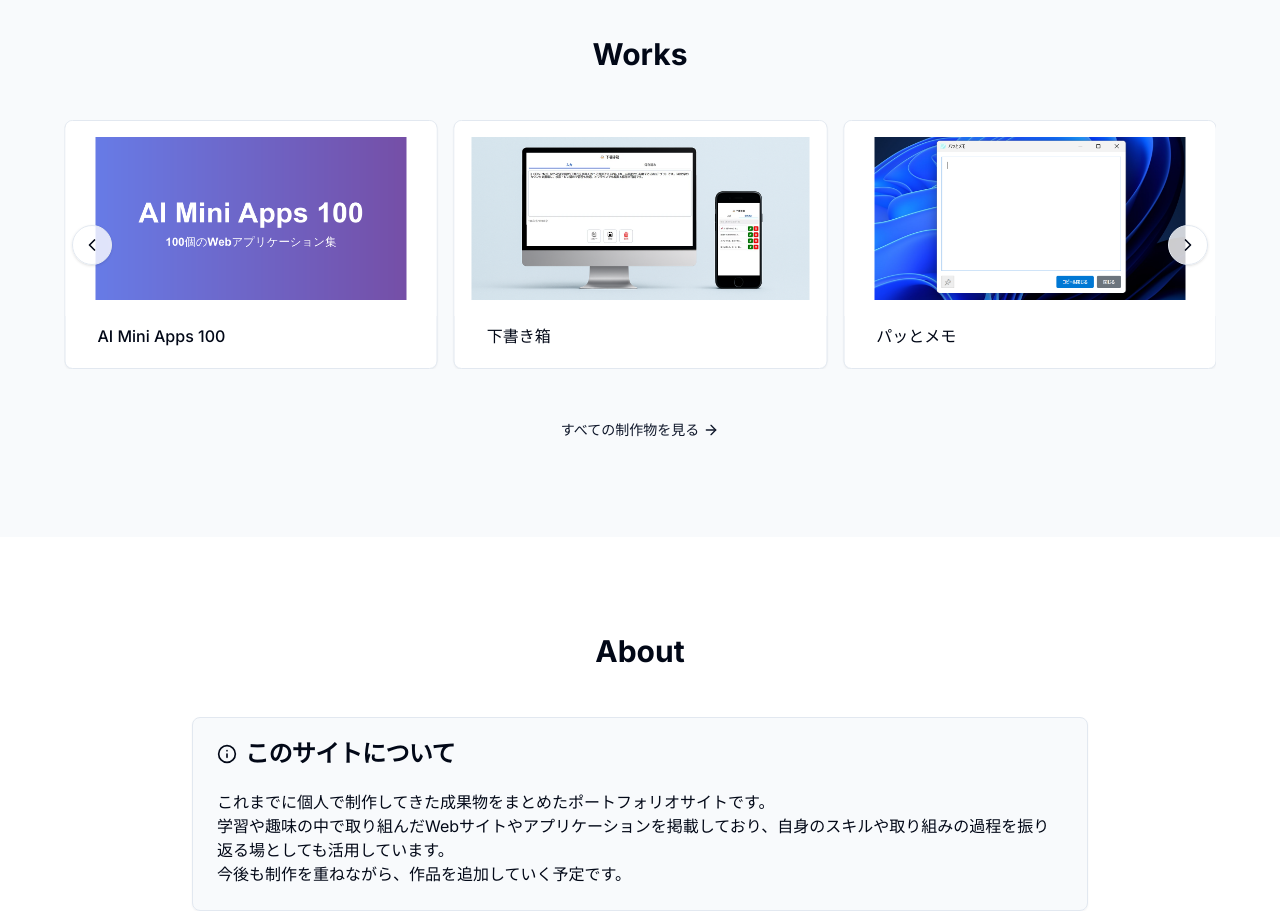
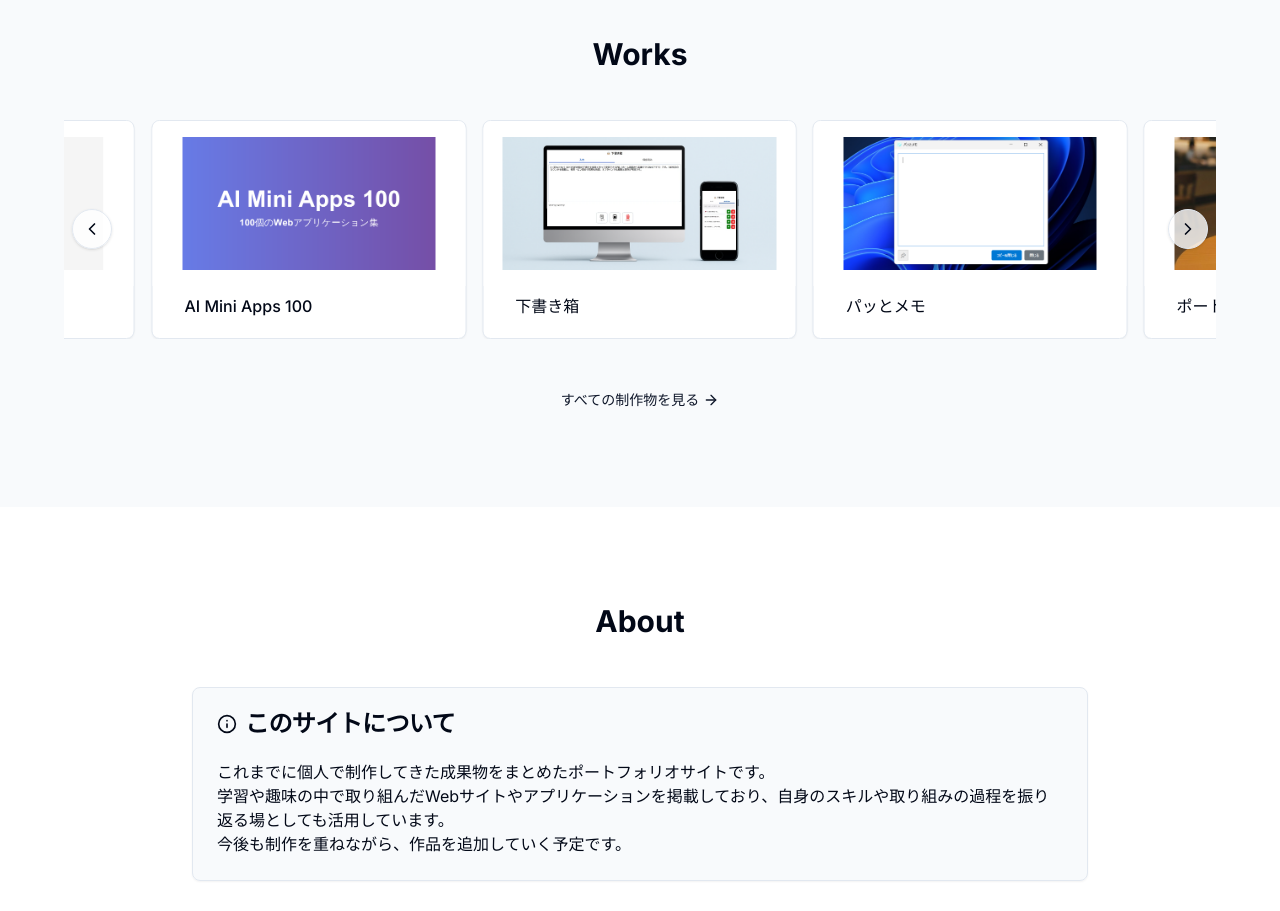
Before and after one commit to ekumaki/my-portfolio, a Next.js app: page / in a window 1280 px wide. Shown: the part 860-1771 px from the top of the page. Built offline with nearby package versions, Linux system fonts and the light colour scheme.

Commit message:
fix(works): Embla peeking stabilized (slide padding, symmetric peeks)\n\n- container gap=0, slide px=8, viewport padding=peek+half-gap\n- align=center + containScroll=trimSnaps, startIndex=1\n- flex-basis formulas adjusted for lg/md/sm

```diff
--- a/app/globals.css
+++ b/app/globals.css
@@ -6,32 +6,36 @@
 .embla { --slide-spacing: 16px; --slide-peek: 48px; }
 .embla__viewport {
   overflow: hidden;
-  padding-left: var(--slide-peek);
-  padding-right: var(--slide-peek);
+  padding-left: calc(var(--slide-peek) + var(--slide-spacing) / 2);
+  padding-right: calc(var(--slide-peek) + var(--slide-spacing) / 2);
 }
 .embla__container {
   display: flex;
-  gap: var(--slide-spacing);
-  margin-left: calc(var(--slide-peek) * -1);
-  margin-right: calc(var(--slide-peek) * -1);
+
+  /* Use per-slide padding for spacing to preserve left peek */
+  gap: 0;
+  margin-left: 0;
+  margin-right: 0;
 }
 .embla__slide {
   min-width: 0;
   flex: 0 0 100%;
+
+
+  padding-left: calc(var(--slide-spacing) / 2);
+  padding-right: calc(var(--slide-spacing) / 2);
 }
 /* Responsive widths (3/2/1 per view, accounting for internal gaps only) */
 @media (min-width: 1024px) { /* lg: 3 per view */
-  .embla__slide { flex-basis: calc((100% - (2 * var(--slide-spacing))) / 3); }
+  .embla__slide { flex-basis: calc((100% - (3 * var(--slide-spacing))) / 3); }
 }
 @media (min-width: 768px) and (max-width: 1023.98px) { /* md: 2 per view */
-  .embla__slide { flex-basis: calc((100% - var(--slide-spacing)) / 2); }
+  .embla__slide { flex-basis: calc((100% - (2 * var(--slide-spacing))) / 2); }
 }
 @media (max-width: 767.98px) { /* sm: 1 per view */
-  .embla__slide { flex-basis: 100%; }
+  .embla__slide { flex-basis: calc(100% - var(--slide-spacing)); }
 }
 
-/* Peek blocker width matches viewport padding */
-.embla__peek-block { width: var(--slide-peek); }
 
 @layer base {
   :root {
@@ -105,3 +109,6 @@
     }
   }
 }
+
+/* Peek blocker width to match viewport padding */
+.embla__peek-block { width: calc(var(--slide-peek) + var(--slide-spacing) / 2); }
```
Also changed, not shown: components/features/WorksCarousel.tsx (+149 -5 lines).
